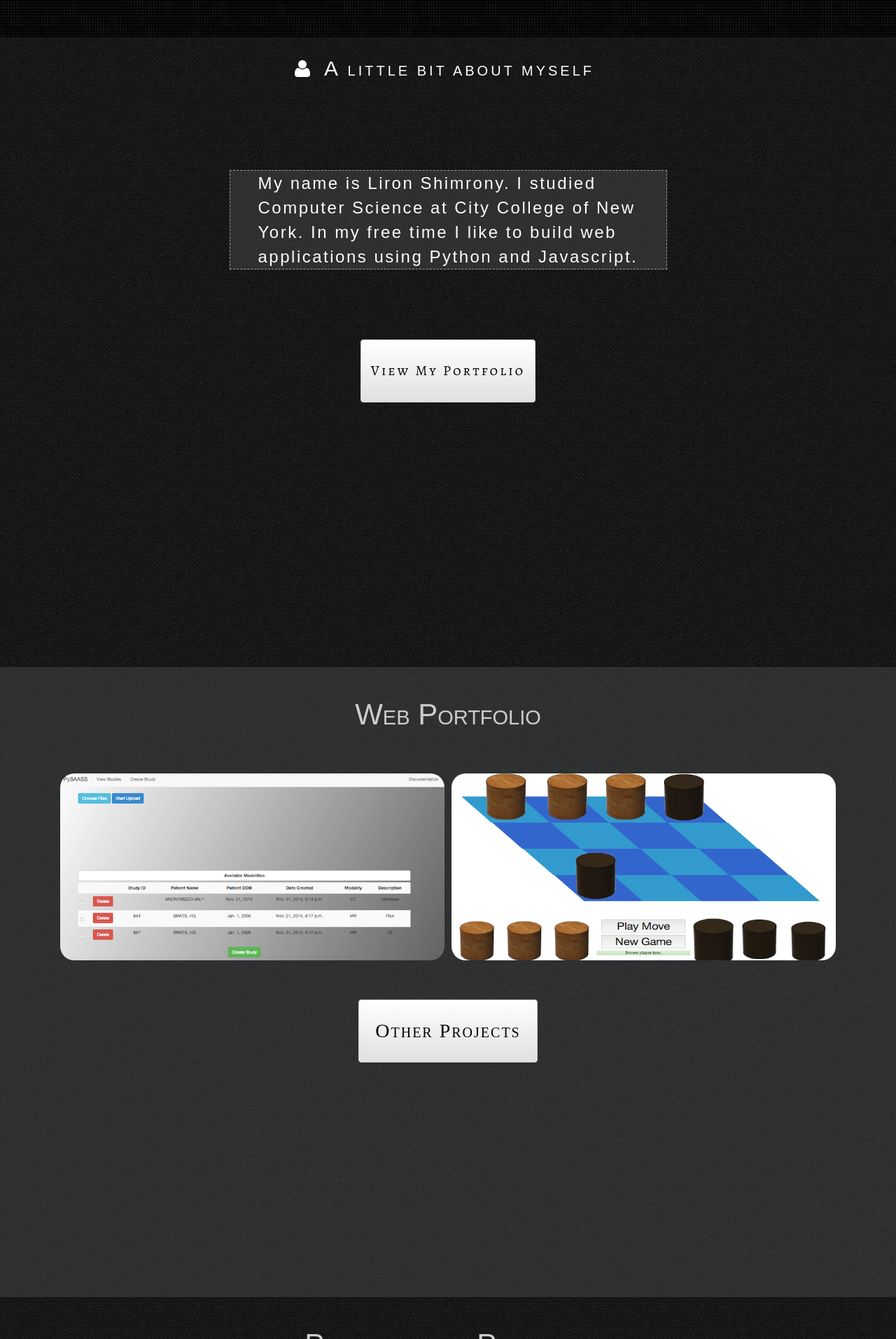
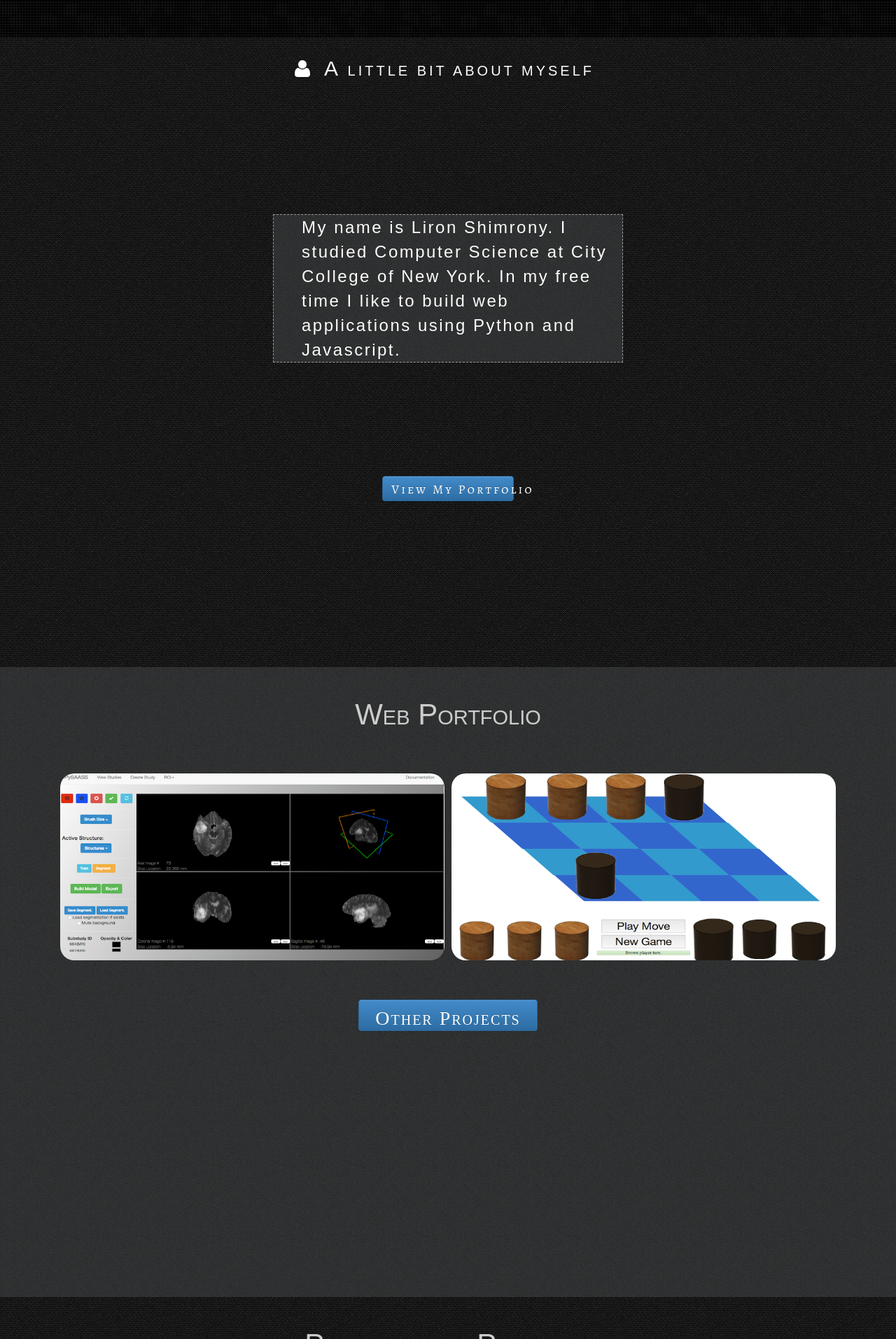
Before and after one commit to lsxliron/lsxliron.github.io, a Jekyll site: the page built from index.html, in a window 1280 px wide. Shown: the part 847-2760 px from the top of the page at 70% size. Built offline with Jekyll 4.4.1, drawn with Linux system fonts in a browser that asks for light colours.

Commit message:
Fixed some design and CSS issues

```diff
--- a/css/styles.css
+++ b/css/styles.css
@@ -43,16 +43,16 @@
 
 .portfolioButton{
 	/*margin-top:3%;*/
-	margin-top: 100px;
-	width:250px;
-	height:10%;
-	color:#000000;
+	margin-top: 13%;
+	width:15%;
+	height:4%;
+	/*color:#000000;*/
 	vertical-align: middle;
 	letter-spacing: 3px;
 	font-family: 'Alegreya', sans-serif;
 	/*font-family: "Georgia", serif;*/
 	/*font-family: 'Roboto Slab', serif;*/
-	font-size:20px;
+	font-size:2vh;
 
 }
 
@@ -66,8 +66,18 @@
 }
 
 .lighterBox{
-	width:50%;
+	max-width:50%;
 	margin-top: 10%;
+	font-family: "Georgia", serif;
+	border-style: dashed;
+	border-width: 1px;
+	border-color: #999;
+	background-image: url("../img/lighter.png")
+}
+
+.aboutMeBox{
+	max-width:40%;
+	margin-top: 15%;
 	font-family: "Georgia", serif;
 	border-style: dashed;
 	border-width: 1px;
@@ -217,8 +227,8 @@ a:hover{text-decoration: none;}
 	position:relative;
 	margin-top:2%;
 	width:20%;
-	height:10%;
-	color:#000000;
+	max-height:5%;
+	color:#FFFFFF;
 	vertical-align: middle;
 	font-family: 'Roboto Slab', serif;
 	font-variant: small-caps;
@@ -230,8 +240,8 @@ a:hover{text-decoration: none;}
 .questionsButton{
 	position:relative;
 	margin-top:2%;
-	width:20%;
-	height:10%;
+	max-width:20%;
+	max-height:6%;
 	color:#FFFFFF;
 	vertical-align: middle;
 	font-family: 'Roboto Slab', serif;
@@ -296,3 +306,8 @@ i{color:white;}
 	display:table-cell;
 	width:50%;
 }
+
+
+.carousel-caption {
+  margin-bottom:3%;
+}
--- a/index.html
+++ b/index.html
@@ -33,12 +33,12 @@ layout: custom
 
 		<div style="margin-top:30px">
 			<i class="fa fa-user fa-2x"><label class="aboutMeLBL"><span style="font-size:30px; font-weight:350">A</span> LITTLE BIT ABOUT MYSELF</label></i>
-			<div class="container lighterBox">
+			<div class="container aboutMeBox">
 				<h3 class="aboutMeText">
 					My name is Liron Shimrony. I studied Computer Science at City College of New York. In my free time I like to build web applications using Python and Javascript.
 				</h3>
 			</div>
-			<button id="projectsBtn"type="button" class='btn btn-default portfolioButton'>View My Portfolio</button>
+			<button id="projectsBtn"type="button" class='btn btn-primary portfolioButton'>View My Portfolio</button>
 		</div>
 	</div>
 </div>
@@ -57,7 +57,7 @@ layout: custom
 				<div class="shaderDiv pysaassID">
 					<span style="display:inline-block">
 					<label class="projectLabelDiv"> Semi Automatic Statistical Segmentation Tool</label>
-						<img id='pyssaass' class='tableImg' src="img/pysaass1.png" style="z-index" />
+						<img id='pyssaass' class='tableImg' src="img/p1.png" style="z-index" />
 					</span>
 				</div>
 
@@ -71,7 +71,7 @@ layout: custom
 				<!-- </div> -->
 				<div class="shaderDiv gobbletID">
 					<span style="display:inline-block">
-					<label class="projectLabelDiv" style="margin-left:9%; margin-top:19%"> Gobblet - Human Vs. PC </label>
+					<label class="projectLabelDiv" style="margin-left:32%; margin-top:19%;"> Gobblet <br> Human Vs. PC </label>
 						<img class='tableImg' src="img/gobblet1.png"/>
 					</span>
 				</div>
@@ -80,7 +80,7 @@ layout: custom
 		</div>
 	</div>
 	<div style="position:relative; width:100%; text-align:center">
-		<button type="button" class="webPortfolioButton btn btn-default" id="webPortfolioBtn">Other Projects</a>
+		<button type="button" class="webPortfolioButton btn btn-primary" id="webPortfolioBtn">Other Projects</a>
 	</div>
 </div>
 
```
Also changed, not shown: other parts of index.html (+2 -0 lines), img/p1.png (added), 3 other files.
